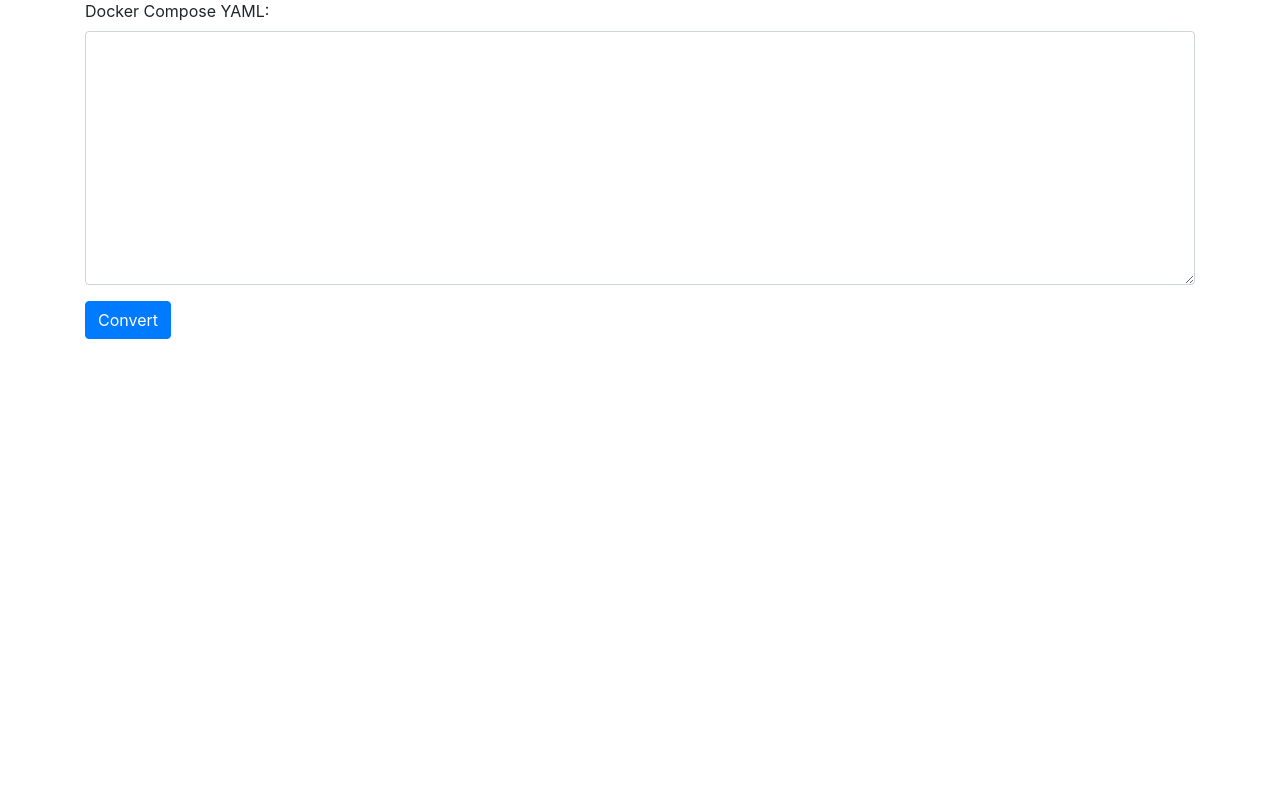
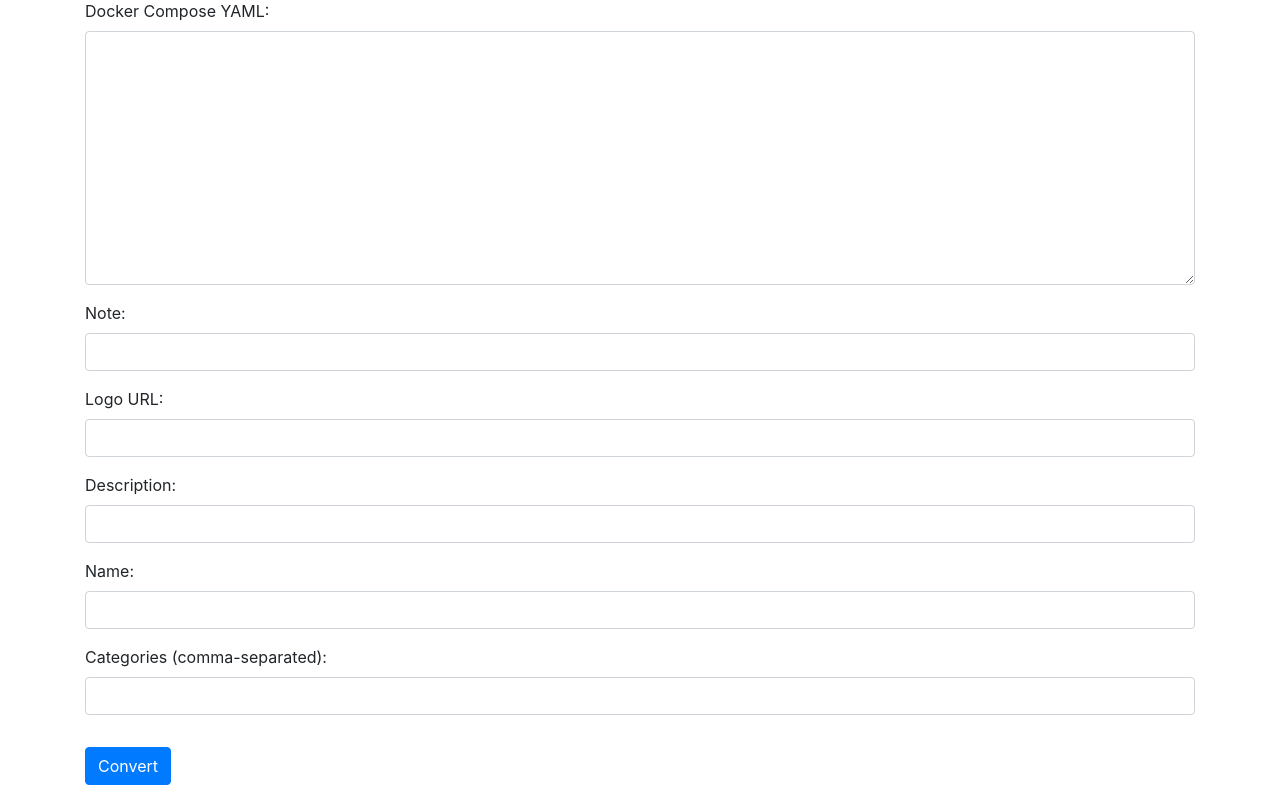
Before and after one commit to karmarcharger/compose-portainer, a Flask app: page / in a window 1280 px wide. Shown: the part 121-906 px from the top of the page. Before the commit the page ends 460 px from the top, so only its background shows below. Run offline with Flask 3, Linux system fonts and the light colour scheme; some libraries are stand-ins or nearby versions.

Commit message:
Update index.html
added additional fields

```diff
--- a/templates/index.html
+++ b/templates/index.html
@@ -10,9 +10,35 @@
         <form method="POST">
             <div class="form-group">
                 <label for="compose_yml">Docker Compose YAML:</label>
-                <textarea class="form-control" name="compose_yml" rows="10" cols="80"></textarea>
+                <textarea class="form-control" name="compose_yml" rows="10" cols="80">{{ request.form['compose_yml'] }}</textarea>
             </div>
-            <button type="submit" class="btn btn-primary">Convert</button>
+
+            <div class="form-group">
+                <label for="note">Note:</label>
+                <input type="text" class="form-control" name="note" value="{{ request.form['note'] }}">
+            </div>
+
+            <div class="form-group">
+                <label for="logo">Logo URL:</label>
+                <input type="text" class="form-control" name="logo" value="{{ request.form['logo'] }}">
+            </div>
+
+            <div class="form-group">
+                <label for="description">Description:</label>
+                <input type="text" class="form-control" name="description" value="{{ request.form['description'] }}">
+            </div>
+
+            <div class="form-group">
+                <label for="name">Name:</label>
+                <input type="text" class="form-control" name="name" value="{{ request.form['name'] }}">
+            </div>
+
+            <div class="form-group">
+                <label for="categories">Categories (comma-separated):</label>
+                <input type="text" class="form-control" name="categories" value="{{ request.form['categories'] }}">
+            </div>
+
+            <button type="submit" class="btn btn-primary mt-3">Convert</button>
         </form>
 
         {% if error %}
```
